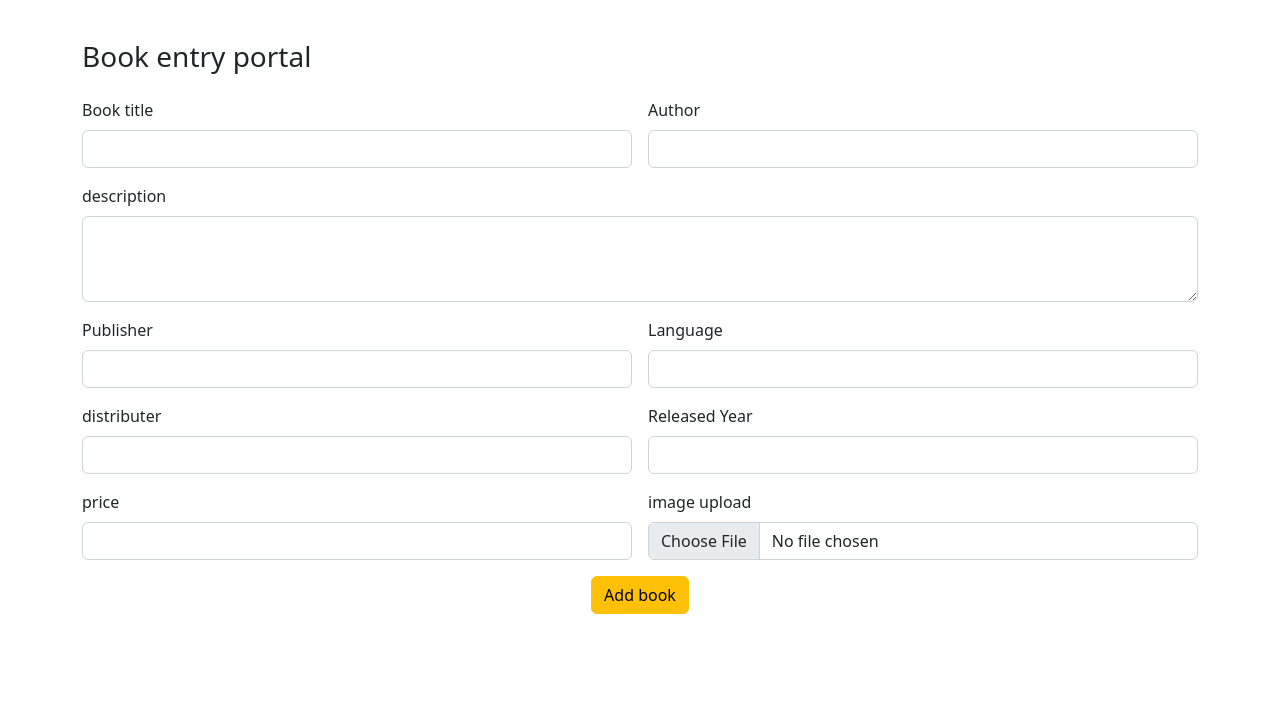
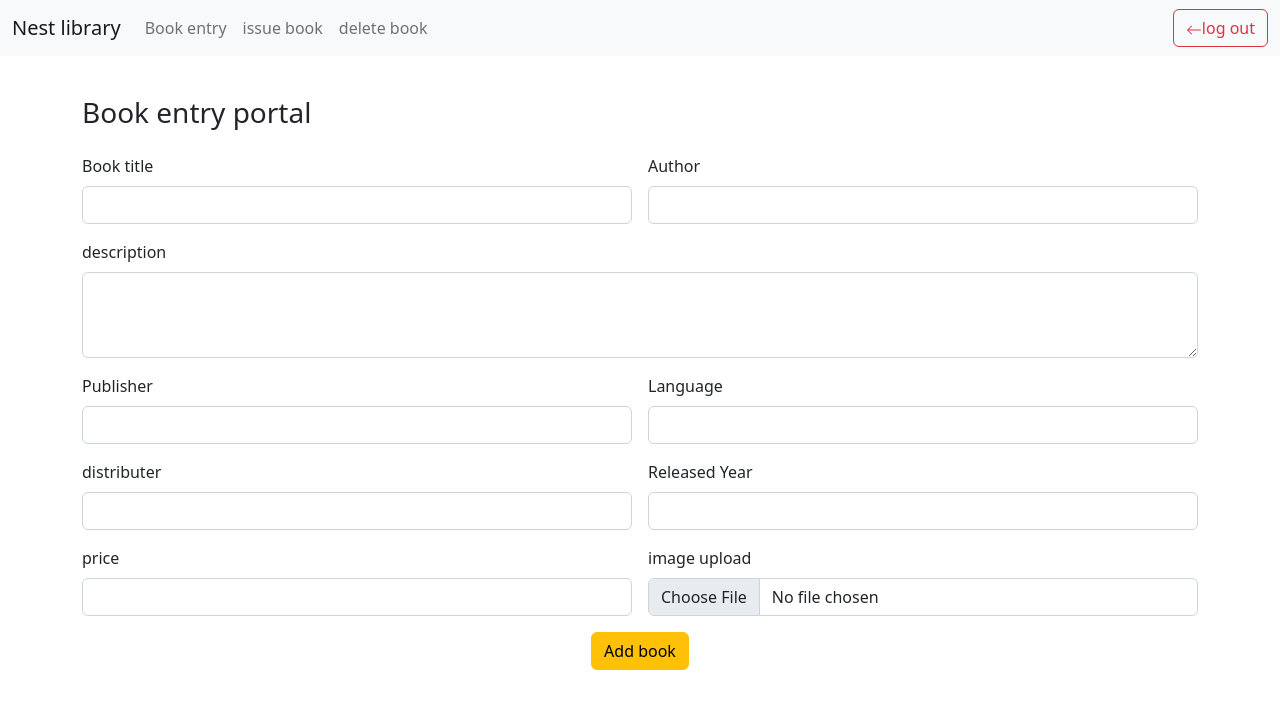
Before and after one commit to krishnanunnijp/library-management-angular-project, an Angular app: page /add in a window 1280 px wide. Shown: the top 708 px of the page. Built offline with nearby package versions, Linux system fonts and the light colour scheme.

Commit message:
admin navbar  added

```diff
--- a/src/app/add-book/add-book.component.html
+++ b/src/app/add-book/add-book.component.html
@@ -1,3 +1,4 @@
+<app-admin-navbar></app-admin-navbar>
 <div class="container">
     <div class="row">
         <div class="col-12 col-sm-12 col-md-12 col-lg-12 col-xl-12 col-xxl-12">
--- /dev/null
+++ b/src/app/admin-navbar/admin-navbar.component.html
@@ -0,0 +1,31 @@
+<nav class="navbar navbar-expand-lg bg-light">
+    <div class="container-fluid">
+        <a class="navbar-brand" href="#">Nest library</a>
+        <button class="navbar-toggler" type="button" data-bs-toggle="collapse" data-bs-target="#navbarNav"
+            aria-controls="navbarNav" aria-expanded="false" aria-label="Toggle navigation">
+            <span class="navbar-toggler-icon"></span>
+        </button>
+        <div class="collapse navbar-collapse" id="navbarNav">
+            <ul class="navbar-nav me-auto my-2 my-lg-0 navbar-nav-scroll" style="--bs-scroll-height: 100px;">
+                <li class="nav-item">
+                    <a class="nav-link " aria-current="page" href="/add">Book entry</a>
+                </li>
+                <li class="nav-item text-center">
+                    <a class="nav-link " aria-current="page" href="/issue">issue book</a>
+                </li>
+                <li class="nav-item">
+                    <a class="nav-link " aria-current="page" href="/delete">delete book</a>
+                  </li>
+
+            </ul>
+            <a href="index.html" class="btn btn-outline-danger ">
+                <svg xmlns="http://www.w3.org/2000/svg" width="16" height="16" fill="currentColor"
+                    class="bi bi-arrow-left" viewBox="0 0 16 16">
+                    <path fill-rule="evenodd"
+                        d="M15 8a.5.5 0 0 0-.5-.5H2.707l3.147-3.146a.5.5 0 1 0-.708-.708l-4 4a.5.5 0 0 0 0 .708l4 4a.5.5 0 0 0 .708-.708L2.707 8.5H14.5A.5.5 0 0 0 15 8z">
+                    </path>
+                </svg>log out
+            </a>
+        </div>
+    </div>
+</nav>
--- a/src/app/app.module.ts
+++ b/src/app/app.module.ts
@@ -13,6 +13,7 @@ import { UserNavbarComponent } from './user-navbar/user-navbar.component';
 import { AddBookComponent } from './add-book/add-book.component';
 import { IssueBookComponent } from './issue-book/issue-book.component';
 import { DeleteBookComponent } from './delete-book/delete-book.component';
+import { AdminNavbarComponent } from './admin-navbar/admin-navbar.component';
 const myRoute: Routes =[
   {
     path:"",
@@ -59,7 +60,8 @@ const myRoute: Routes =[
     UserNavbarComponent,
     AddBookComponent,
     IssueBookComponent,
-    DeleteBookComponent
+    DeleteBookComponent,
+    AdminNavbarComponent
 
   ],
   imports: [
--- a/src/app/delete-book/delete-book.component.html
+++ b/src/app/delete-book/delete-book.component.html
@@ -1,3 +1,4 @@
+<app-admin-navbar></app-admin-navbar>
 <div class="container">
     <div class="row">
         <div class="col-12 col-sm-12 col-md-12 col-lg-12 col-xl-12 col-xxl-12">
--- a/src/app/issue-book/issue-book.component.html
+++ b/src/app/issue-book/issue-book.component.html
@@ -1,3 +1,4 @@
+<app-admin-navbar></app-admin-navbar>
 <div class="container">
     <div class="row">
         <div class="col-12 col-sm-12 col-md-12 col-lg-12 col-xl-12 col-xxl-12">
```
Also changed, not shown: src/app/admin-navbar/admin-navbar.component.ts (added, +10 -0 lines), src/app/admin-navbar/admin-navbar.component.css (added).
